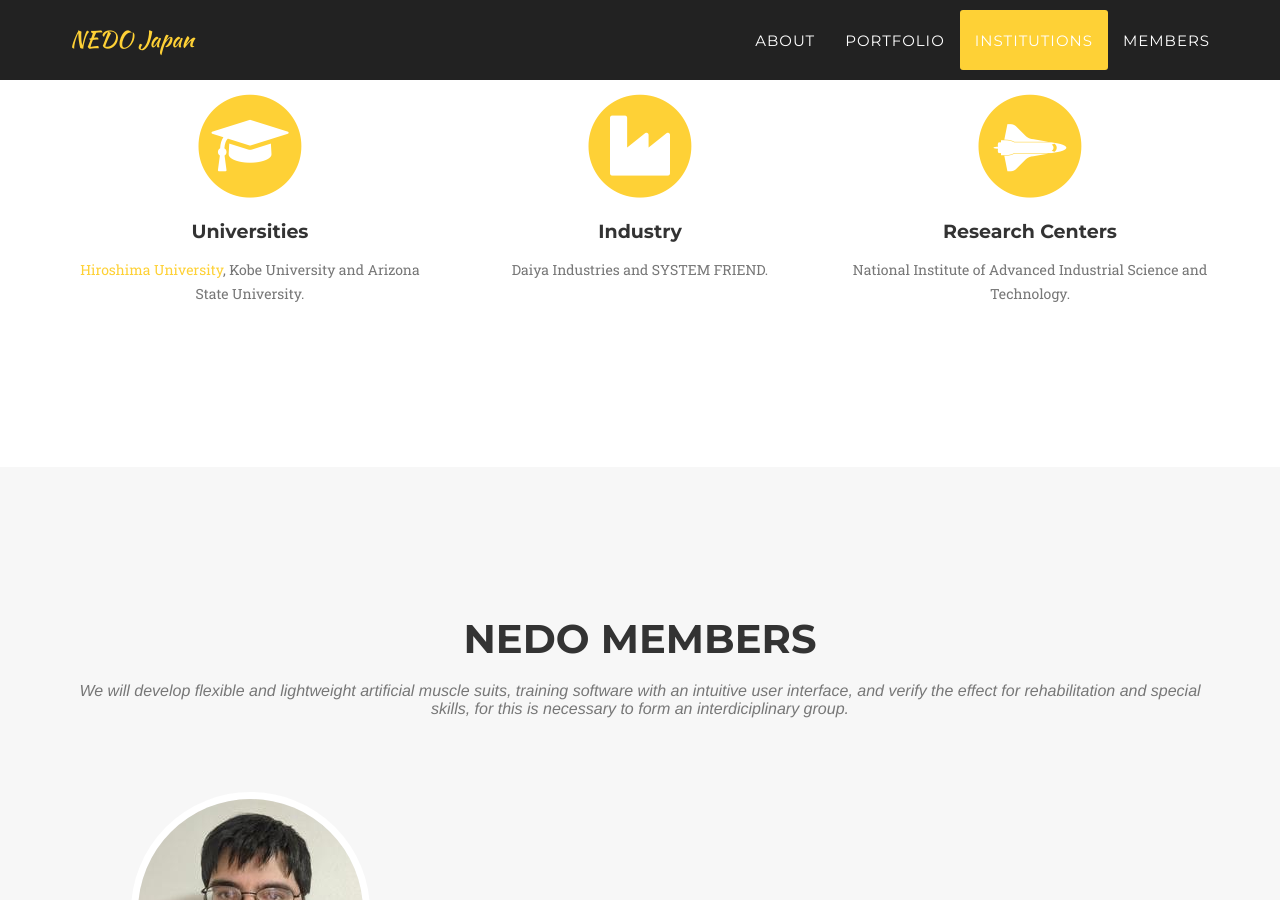
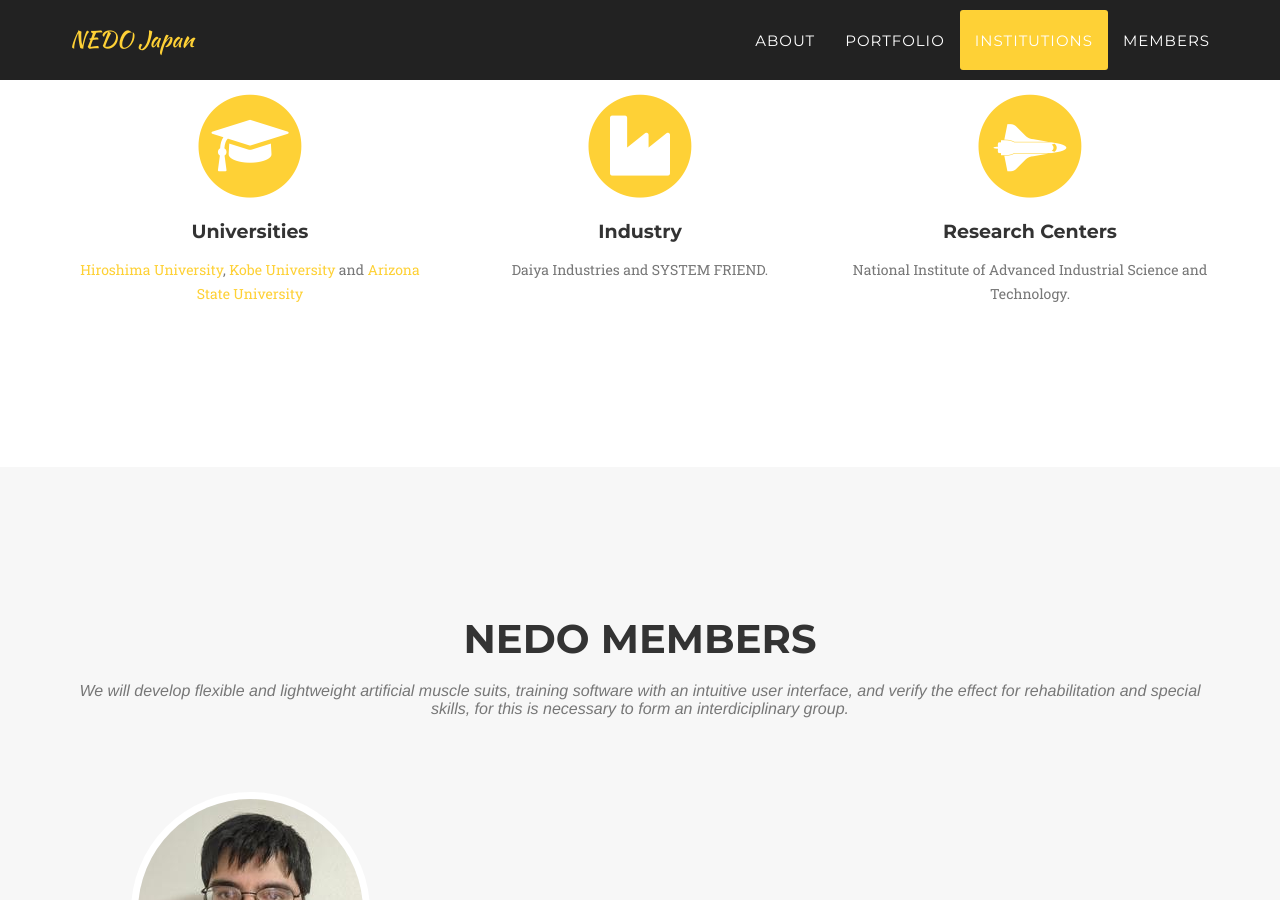
Before and after one commit to nedojp/nedojp.github.io, a Jekyll site: the page built from index.html, in a window 1280 px wide and 900 px high, scrolled down 2816 px. Built offline with Jekyll 4.4.1, drawn with Linux system fonts in a browser that asks for light colours; some web fonts are replaced.

Commit message:
links broken

```diff
--- a/_includes/institutions.html
+++ b/_includes/institutions.html
@@ -15,8 +15,7 @@
                     <i class="fa fa-graduation-cap fa-stack-1x fa-inverse"></i>
                 </span>
                 <h4 class="service-heading">Universities</h4>
-                <p class="text-muted"> <a href="https://www.hiroshima-u.ac.jp/en">Hiroshima University</a>, Kobe
-                    University and Arizona State University.</p>
+                <p class="text-muted"> <a href="https://www.hiroshima-u.ac.jp/en">Hiroshima University</a>, <a href="http://www.kobe-u.ac.jp/en/index.html">Kobe University</a> and <a href="https://www.asu.edu/">Arizona State University</a></p>
             </div>
             <div class="col-md-4">
                 <span class="fa-stack fa-4x">
```
